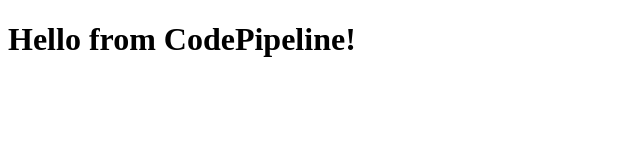
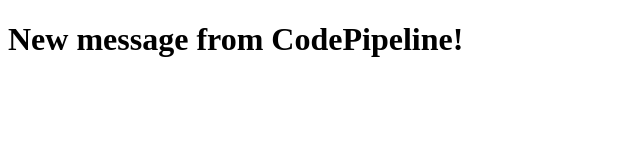
Before and after one commit to ambika-angadi/aws-ecr, a plain HTML site: page index.html in a window 1280 px wide. Shown: the whole page, without its empty margins (0-640 px from the left). Drawn offline with Linux system fonts and the light colour scheme.

Commit message:
changed index.html

```diff
--- a/index.html
+++ b/index.html
@@ -1,9 +1,9 @@
 <!DOCTYPE html>
 <html>
 <head>
-    <title>Hello from CodePipeline!</title>
+    <title>New message from CodePipeline!</title>
 </head>
 <body>
-    <h1>Hello from CodePipeline!</h1>
+    <h1>New message from CodePipeline!</h1>
 </body>
 </html>
```
Also changed, not shown: 1 other file.
